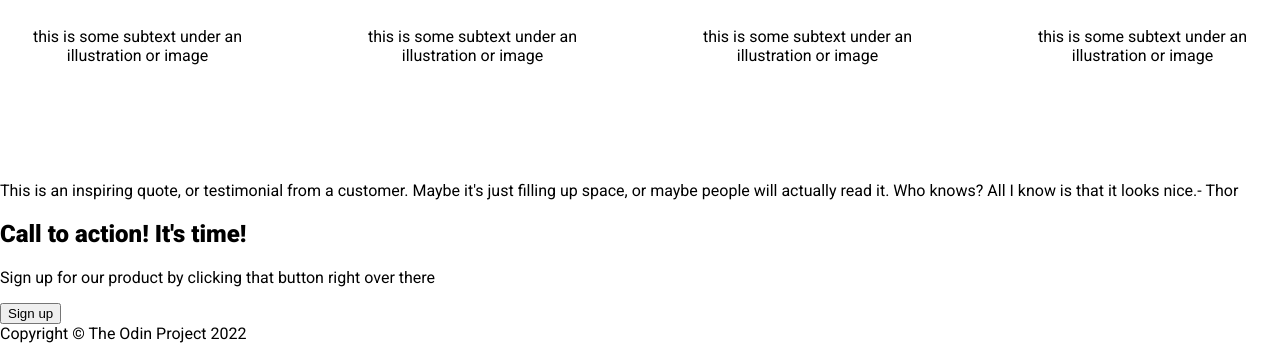
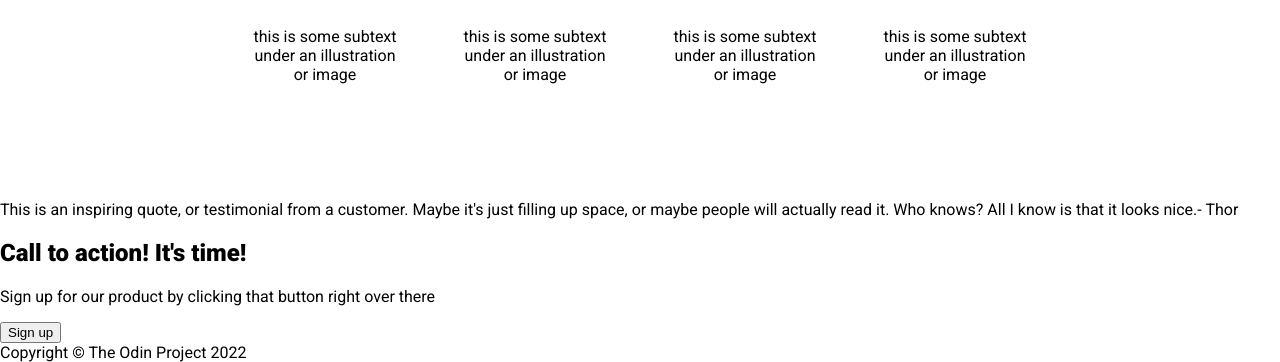
Before and after one commit to AmadoCiii/Foundations-LandingPage, a plain HTML site: page index.html in a window 1280 px wide. Shown: the part 623-985 px from the top of the page. Drawn offline with Linux system fonts and the light colour scheme.

Commit message:
Add .info class selector
Apply width property with value of 150px.

```diff
--- a/styles.css
+++ b/styles.css
@@ -83,3 +83,7 @@ img {
   padding-bottom: 100px;
   text-align: center;
 }
+
+.info {
+  width: 150px;
+}
```
